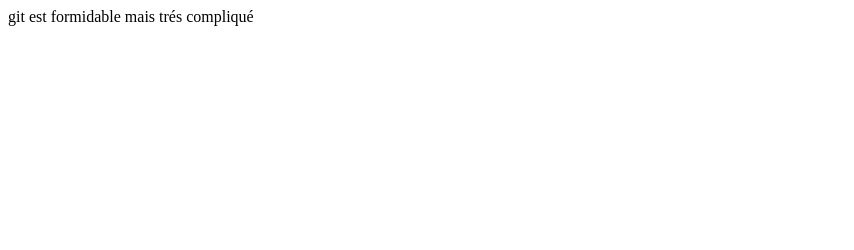
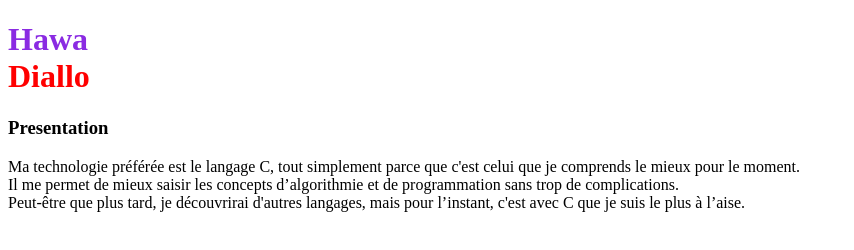
Before and after one commit to ahawa17/mon_projet, a plain HTML site: page index.html in a window 1280 px wide. Shown: the whole page, without its empty margins (0-854 px from the left). Drawn offline with Linux system fonts and the light colour scheme.

Commit message:
Nom et prénom ajouté et création d'un fichier styles.css

```diff
--- a/index.html
+++ b/index.html
@@ -1 +1,20 @@
-git est formidable mais trés compliqué
+<!DOCTYPE html>
+<html>
+    <head>
+        <title>Git est formidable</title>
+        <meta charset ="utf-8">
+        <link rel = "stylesheet" href ="styles.css">
+
+    </head>
+
+    <body>
+        <h1>
+            <div id="Prenom">Hawa</div>
+            <div id="Nom">Diallo</div>
+
+        </h1>
+
+        <h3>Presentation</h3>
+        <p> Ma technologie préférée est le langage C, tout simplement parce que c'est celui que je comprends le mieux pour le moment. <br>Il me permet de mieux saisir les concepts d’algorithmie et de programmation sans trop de complications. <br>Peut-être que plus tard, je découvrirai d'autres langages, mais pour l’instant, c'est avec C que je suis le plus à l’aise. </p>
+    </body>
+</html>
--- /dev/null
+++ b/styles.css
@@ -0,0 +1,7 @@
+#Prenom{
+
+    color: blueviolet;
+}
+#Nom {
+    color: red;
+}
```
